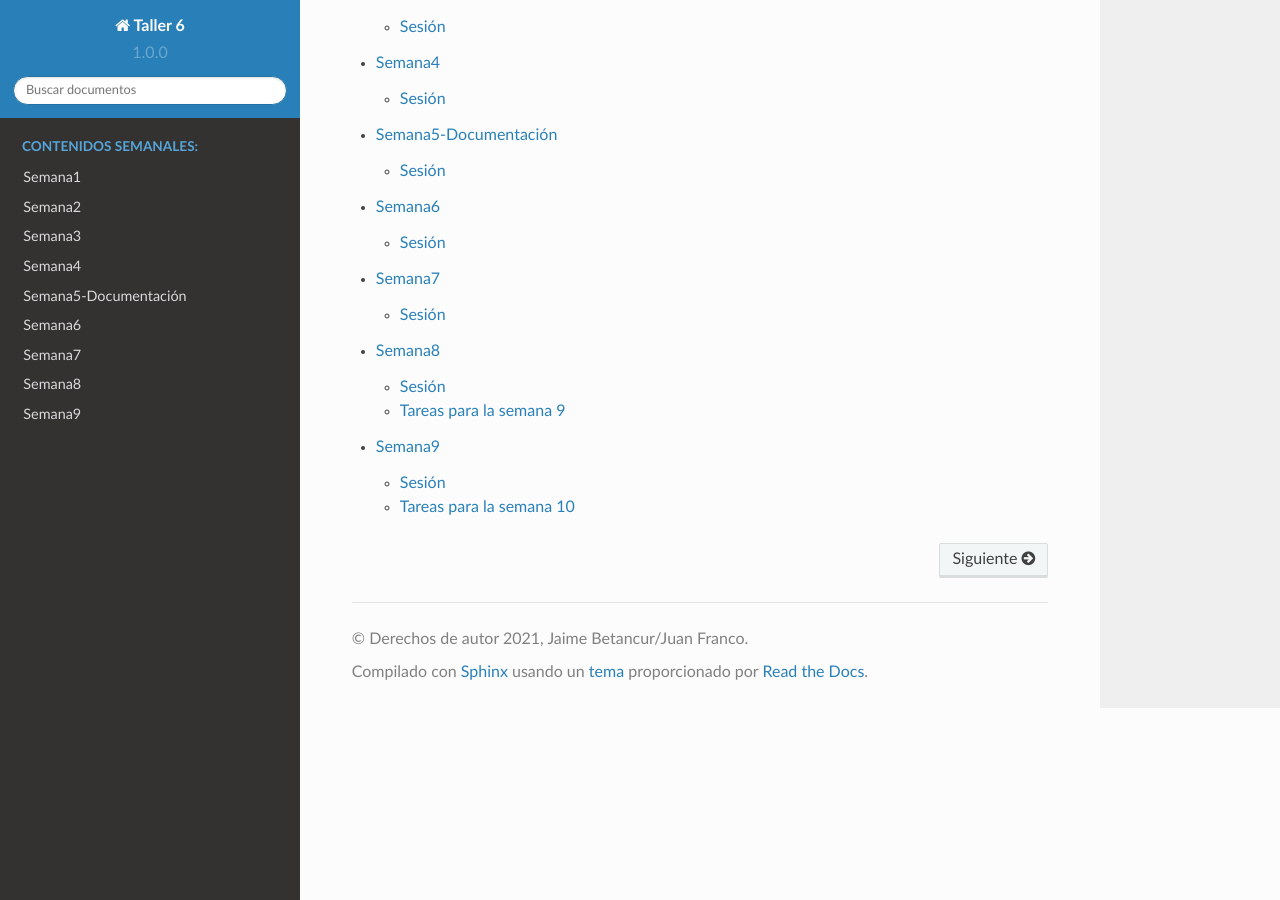
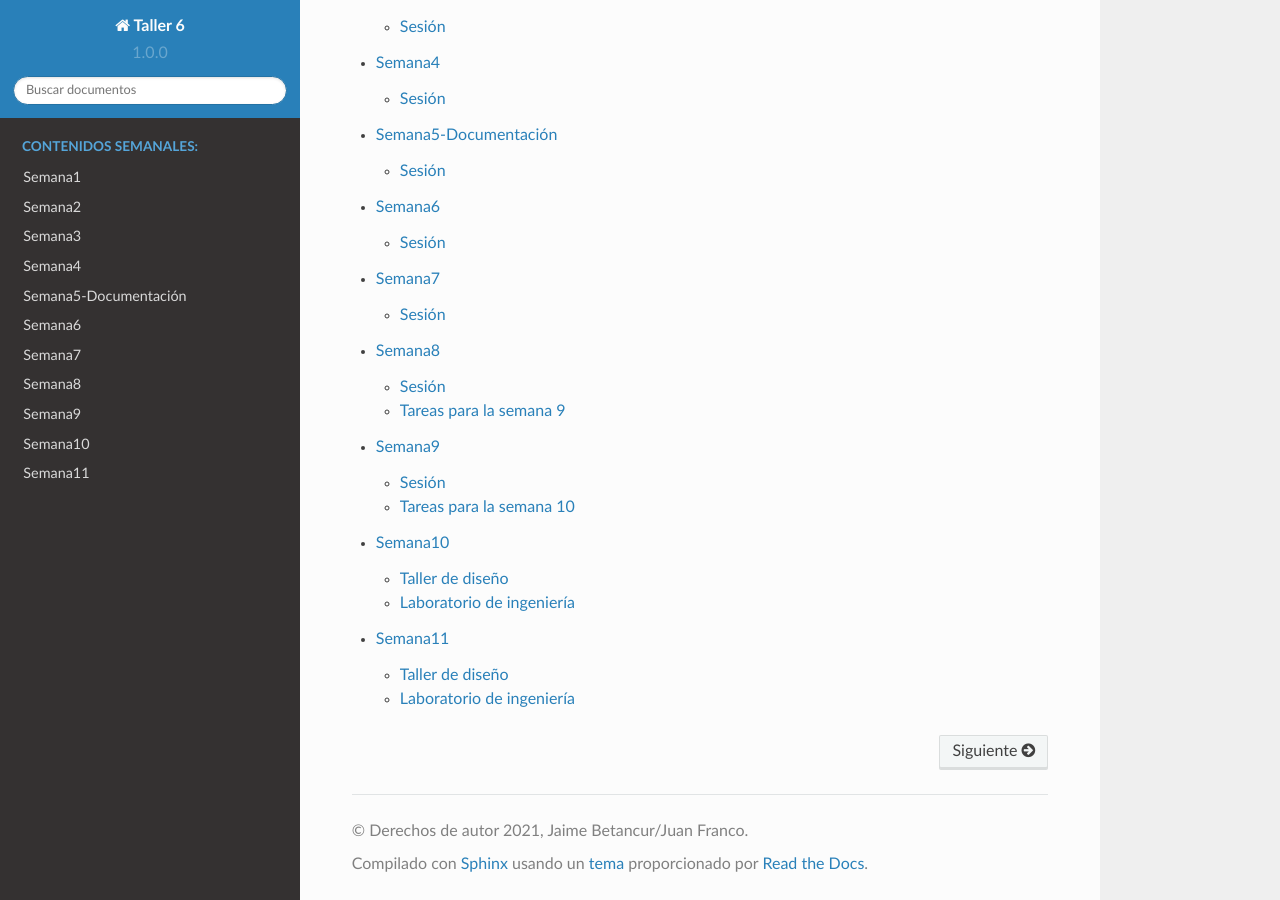
Before and after one commit to juanferfranco/taller6, a Sphinx documentation site: the page built from docs/index.rst, in a window 1280 px wide and 900 px high, scrolled down 2019 px. Built offline with Sphinx 7.4.7 and the Read the Docs theme 2.0.0, drawn with Linux system fonts in a browser that asks for light colours.

Commit message:
add weeks 10 and 11

```diff
--- a/docs/index.rst
+++ b/docs/index.rst
@@ -84,3 +84,5 @@ Este curso es de 5 créditos repartidos en 4 horas de taller de diseño,
    Semana7 <_semana7/semana7>
    Semana8 <_semana8/semana8>
    Semana9 <_semana9/semana9>
+   Semana10 <_semana10/semana10>
+   Semana11 <_semana11/semana11>
```
